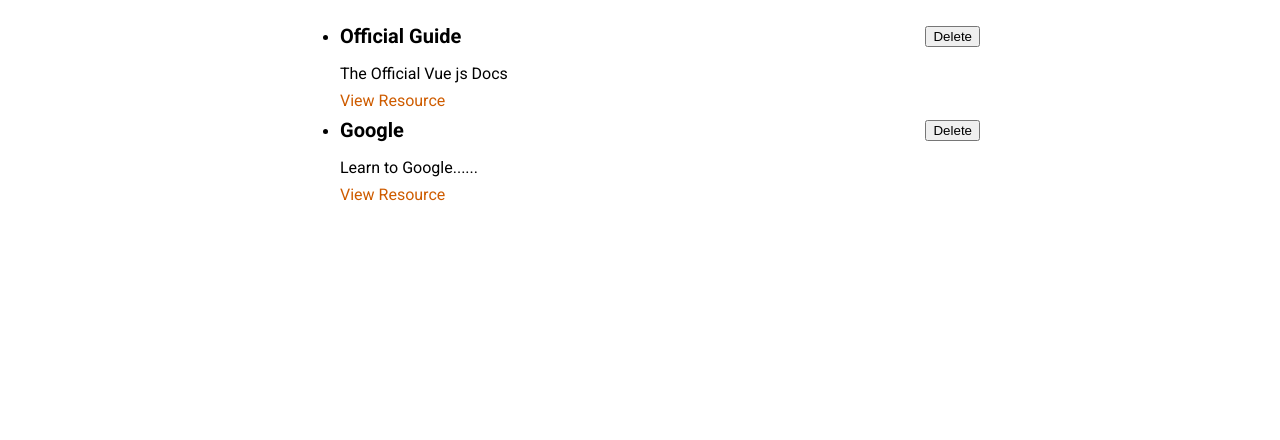
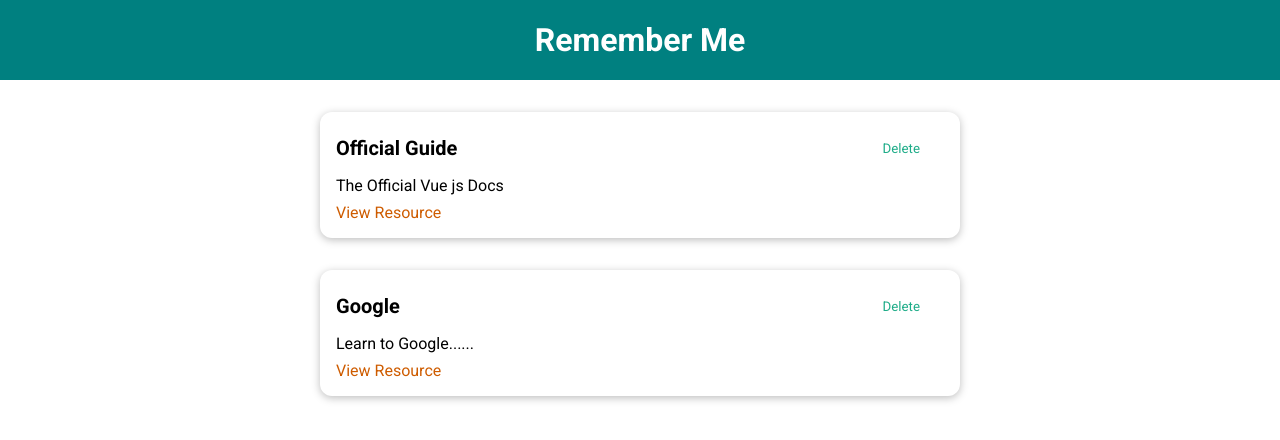
Before and after one commit to sarwan920/Vue-Learning-Resources, a Vue app: page / in a window 1280 px wide. Shown: the top 440 px of the page. Built offline with nearby package versions, Linux system fonts and the light colour scheme.

Commit message:
add UI component

```diff
--- a/src/App.vue
+++ b/src/App.vue
@@ -1,15 +1,19 @@
 <template>
+  <the-header title="Remember Me"></the-header>
   <stored-resources :resources="storedResources"></stored-resources>
 </template>
 
 <script>
+import StoredResources from './components/learning-resources/StoredResources.vue';
 
-import StoredResources from './components/learning-resources/StoredResources.vue'
-export default{
-components:{
-    StoredResources
-},
-data() {
+import TheHeader from './components/layouts/TheHeader.vue';
+export default {
+  components: {
+    StoredResources,
+    TheHeader,
+
+  },
+  data() {
     return {
       storedResources: [
         {
@@ -27,12 +31,10 @@
       ],
     };
   },
-}
-
+};
 </script>
 
 <style>
-
 @import url('https://fonts.googleapis.com/css2?family=Roboto:wght@400;700&display=swap');
 
 * {
--- /dev/null
+++ b/src/components/UI/BaseButton.vue
@@ -0,0 +1,39 @@
+<template>
+    <button :type="type" :class="mode">
+        <slot></slot>
+    </button>
+</template>
+
+<script>
+export default {
+    props:['type','mode']
+}
+</script>
+
+<style  scoped>
+button {
+  padding: 0.75rem 1.5rem;
+  font-family: inherit;
+  background-color: #3a0061;
+  border: 1px solid #3a0061;
+  color: white;
+  cursor: pointer;
+}
+
+button:hover,
+button:active {
+  background-color: #270041;
+  border-color: #270041;
+}
+
+.flat {
+  background-color: transparent;
+  color: #1eac88;
+  border: none;
+}
+
+.flat:hover,
+.flat:active {
+  background-color: #ddcad5;
+}
+</style>
--- /dev/null
+++ b/src/components/UI/BaseCard.vue
@@ -0,0 +1,18 @@
+<template>
+<div>
+    <slot></slot>
+</div>
+
+</template>
+
+<style  scoped>
+
+div {
+  border-radius: 12px;
+  box-shadow: 0 2px 8px rgba(0, 0, 0, 0.26);
+  padding: 1rem;
+  margin: 2rem auto;
+  max-width: 40rem;
+}
+
+</style>
--- /dev/null
+++ b/src/components/layouts/TheHeader.vue
@@ -0,0 +1,28 @@
+<template>
+    <header>
+        <h1>{{title}}</h1>
+    </header>
+
+</template>
+
+<script>
+export default {
+    props:['title']
+}
+</script>
+
+<style  scoped>
+header {
+  width: 100%;
+  height: 5rem;
+  background-color: teal;
+  display: flex;
+  justify-content: center;
+  align-items: center;
+}
+
+header h1 {
+  color: white;
+  margin: 0;
+}
+</style>
--- a/src/components/learning-resources/LearningResource.vue
+++ b/src/components/learning-resources/LearningResource.vue
@@ -1,21 +1,24 @@
 <template>
     <li>
-        <div>
+        <base-card>
             <header>
                 <h3>{{title}}</h3>
-                <button>Delete</button>
+                <base-button mode="flat">Delete</base-button>
             </header>
-        </div>
+
         <p>{{description}}</p>
         <nav>
             <a :href="link">View Resource</a>
         </nav>
+        </base-card>
     </li>
 </template>
 
 <script>
+
 export default {
-    props:['title','description' ,'link']
+    props:['title','description' ,'link'],
+
 }
 </script>
 
--- a/src/components/learning-resources/StoredResources.vue
+++ b/src/components/learning-resources/StoredResources.vue
@@ -21,3 +21,13 @@
 
 };
 </script>
+
+<style  scoped>
+ul {
+  list-style: none;
+  margin: 0;
+  padding: 0;
+  margin: auto;
+  max-width: 40rem;
+}
+</style>
--- a/src/main.js
+++ b/src/main.js
@@ -1,4 +1,11 @@
 import { createApp } from 'vue';
 import App from './App.vue'
+import BaseCard from './components/UI/BaseCard.vue'
+import BaseButton from './components/UI/BaseButton.vue'
 
-createApp(App).mount('#app');
+const app=createApp(App)
+
+app.component('base-card',BaseCard)
+app.component('base-button',BaseButton)
+
+app.mount('#app');
```
